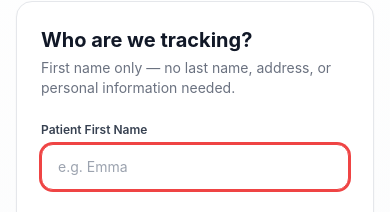
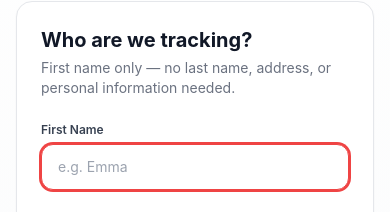
Before and after one commit to btcleary1/Health-App, a Next.js app: page /setup in a window 390 px wide. Shown: the part 215-427 px from the top of the page. Built offline with nearby package versions, Linux system fonts and the light colour scheme; no server answers.

Commit message:
Fix mobile input visibility, rename label to First Name

```diff
--- a/app/settings/page.tsx
+++ b/app/settings/page.tsx
@@ -246,12 +246,14 @@ export default function SettingsPage() {
                 <p className="text-sm text-gray-500 mb-4">This replaces the sample data shown throughout the app.</p>
                 <form onSubmit={handleSavePatient} className="space-y-4">
                   <div>
-                    <label className="block text-xs font-medium text-gray-600 mb-1">Patient First Name</label>
+                    <label className="block text-xs font-medium text-gray-600 mb-1">First Name</label>
                     <input
                       type="text"
                       value={patientName}
                       onChange={e => setPatientName(e.target.value)}
                       placeholder="e.g. Emma"
+                      autoComplete="given-name"
+                      style={{ color: '#111827', backgroundColor: '#ffffff' }}
                       className="w-full px-3 py-2 border border-gray-300 rounded-lg text-sm focus:ring-2 focus:ring-blue-500 focus:border-blue-500 outline-none"
                     />
                   </div>
--- a/app/setup/page.tsx
+++ b/app/setup/page.tsx
@@ -84,7 +84,7 @@ export default function SetupPage() {
         {/* First Name */}
         <div className="mb-5">
           <label className="block text-xs font-semibold text-gray-700 mb-1.5">
-            Patient First Name
+            First Name
           </label>
           <input
             type="text"
@@ -93,8 +93,9 @@ export default function SetupPage() {
             onKeyDown={e => e.key === 'Enter' && handleSave()}
             placeholder="e.g. Emma"
             autoFocus
-            autoComplete="off"
-            className="w-full px-4 py-3 rounded-xl border border-gray-200 text-sm text-gray-900 focus:outline-none focus:ring-2 focus:ring-red-500 focus:border-red-500"
+            autoComplete="given-name"
+            style={{ color: '#111827', backgroundColor: '#ffffff' }}
+            className="w-full px-4 py-3 rounded-xl border border-gray-200 text-sm focus:outline-none focus:ring-2 focus:ring-red-500 focus:border-red-500"
           />
         </div>
 
```
